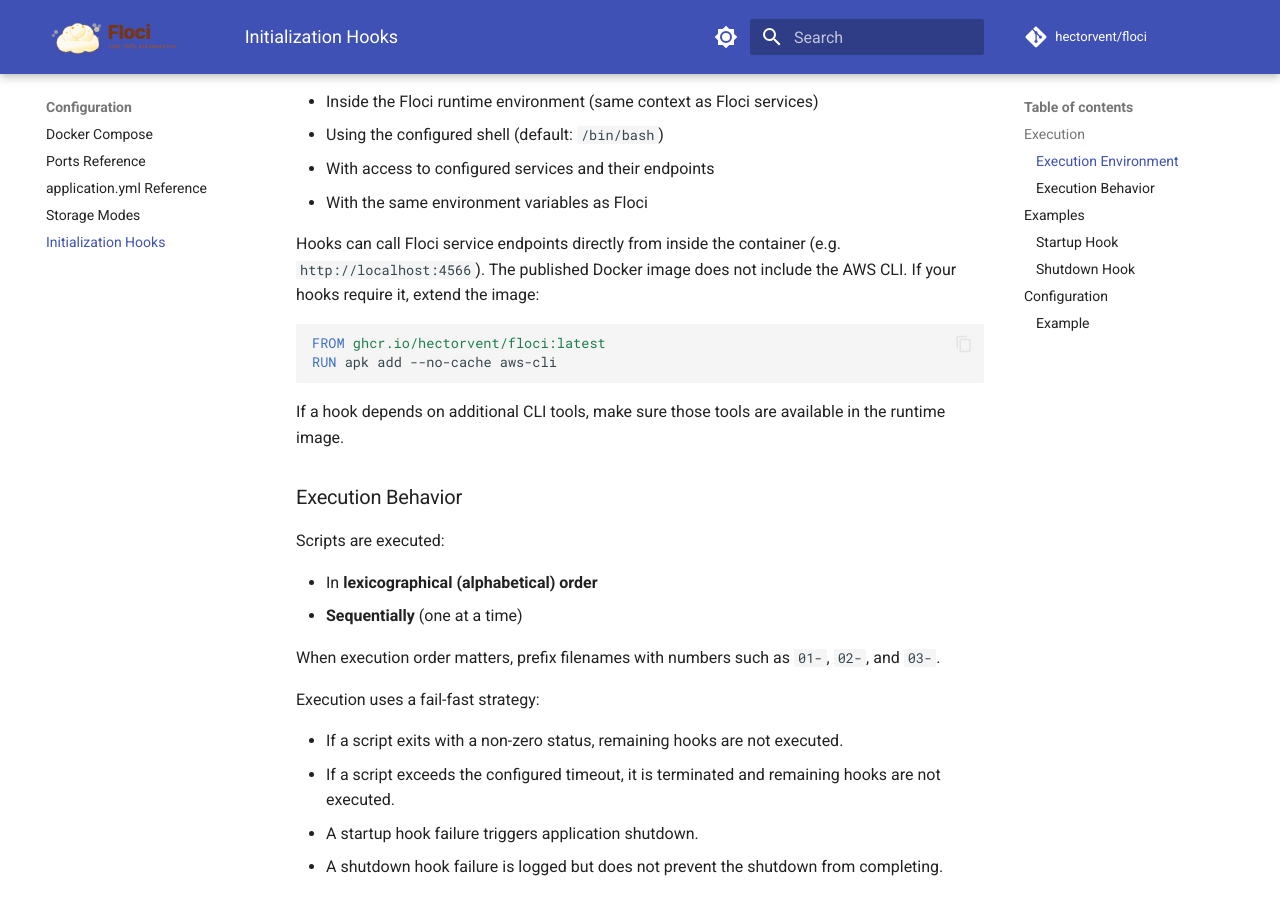
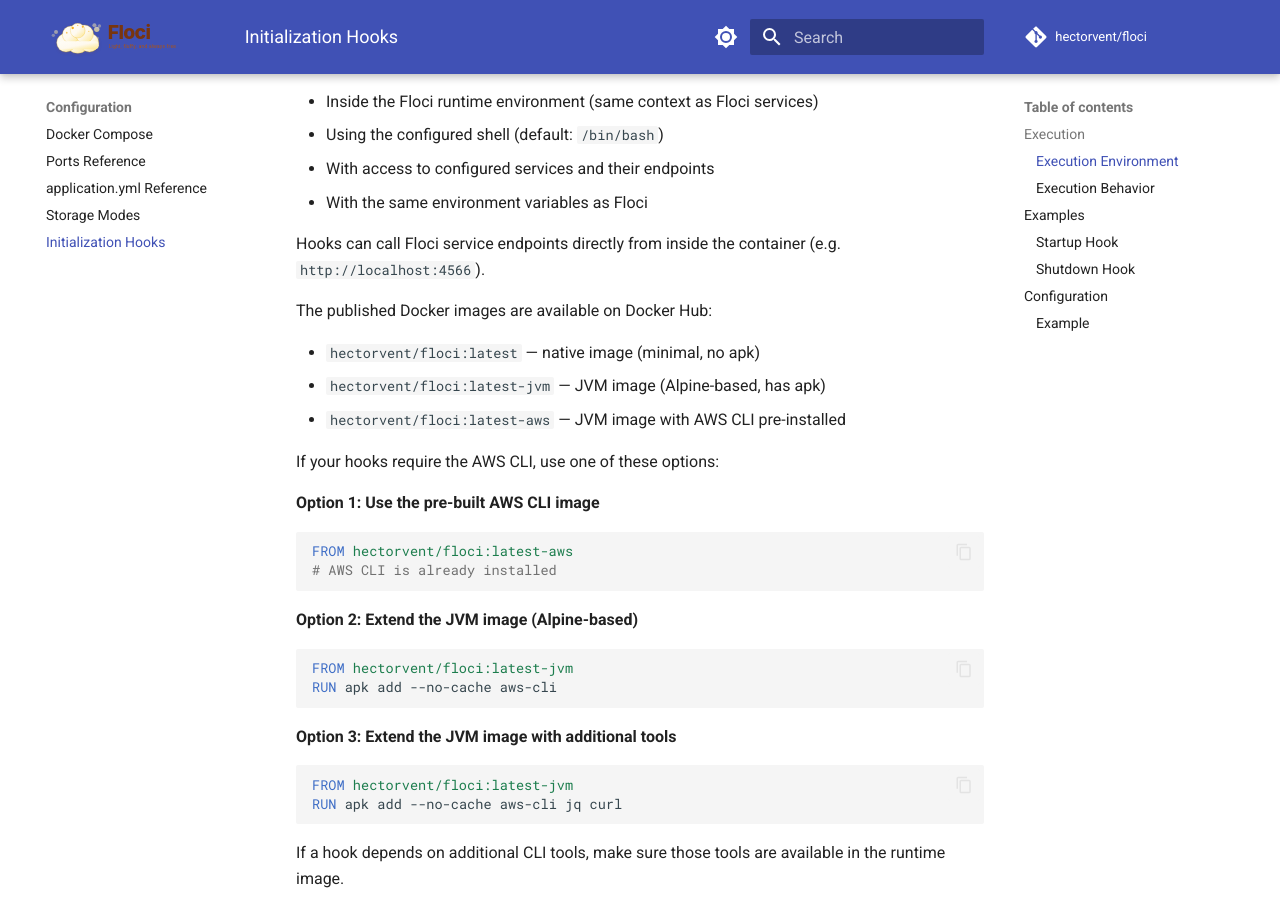
Before and after one commit to ryan00x/aws-terraform-ci-validation, an MkDocs documentation site: the page built from docs/configuration/initialization-hooks.md, in a window 1280 px wide and 900 px high, scrolled down 681 px. Built offline with MkDocs 1.6.1 and Material for MkDocs 9.7.7, drawn with Linux system fonts in a browser that asks for light colours; comment, search, counter and statistics services are not loaded.

Commit message:
docs: fix initialization hooks Docker image names and AWS CLI instructions (#169)
- Fix incorrect ghcr.io image reference to correct Docker Hub names
- Add explanation of different image variants (native, JVM, AWS)
- Provide clear options for users needing AWS CLI
- Fix #167

````diff
--- a/docs/configuration/initialization-hooks.md
+++ b/docs/configuration/initialization-hooks.md
@@ -23,11 +23,34 @@ Hooks run:
 - With the same environment variables as Floci
 
 Hooks can call Floci service endpoints directly from inside the container (e.g. `http://localhost:4566`).
-The published Docker image does not include the AWS CLI. If your hooks require it, extend the image:
+
+The published Docker images are available on Docker Hub:
+
+- `hectorvent/floci:latest` — native image (minimal, no apk)
+- `hectorvent/floci:latest-jvm` — JVM image (Alpine-based, has apk)
+- `hectorvent/floci:latest-aws` — JVM image with AWS CLI pre-installed
+
+If your hooks require the AWS CLI, use one of these options:
+
+**Option 1: Use the pre-built AWS CLI image**
 
 ```dockerfile
-FROM ghcr.io/hectorvent/floci:latest
+FROM hectorvent/floci:latest-aws
+# AWS CLI is already installed
+```
+
+**Option 2: Extend the JVM image (Alpine-based)**
+
+```dockerfile
+FROM hectorvent/floci:latest-jvm
 RUN apk add --no-cache aws-cli
+```
+
+**Option 3: Extend the JVM image with additional tools**
+
+```dockerfile
+FROM hectorvent/floci:latest-jvm
+RUN apk add --no-cache aws-cli jq curl
 ```
 
 If a hook depends on additional CLI tools, make sure those tools are available in the runtime image.
````
